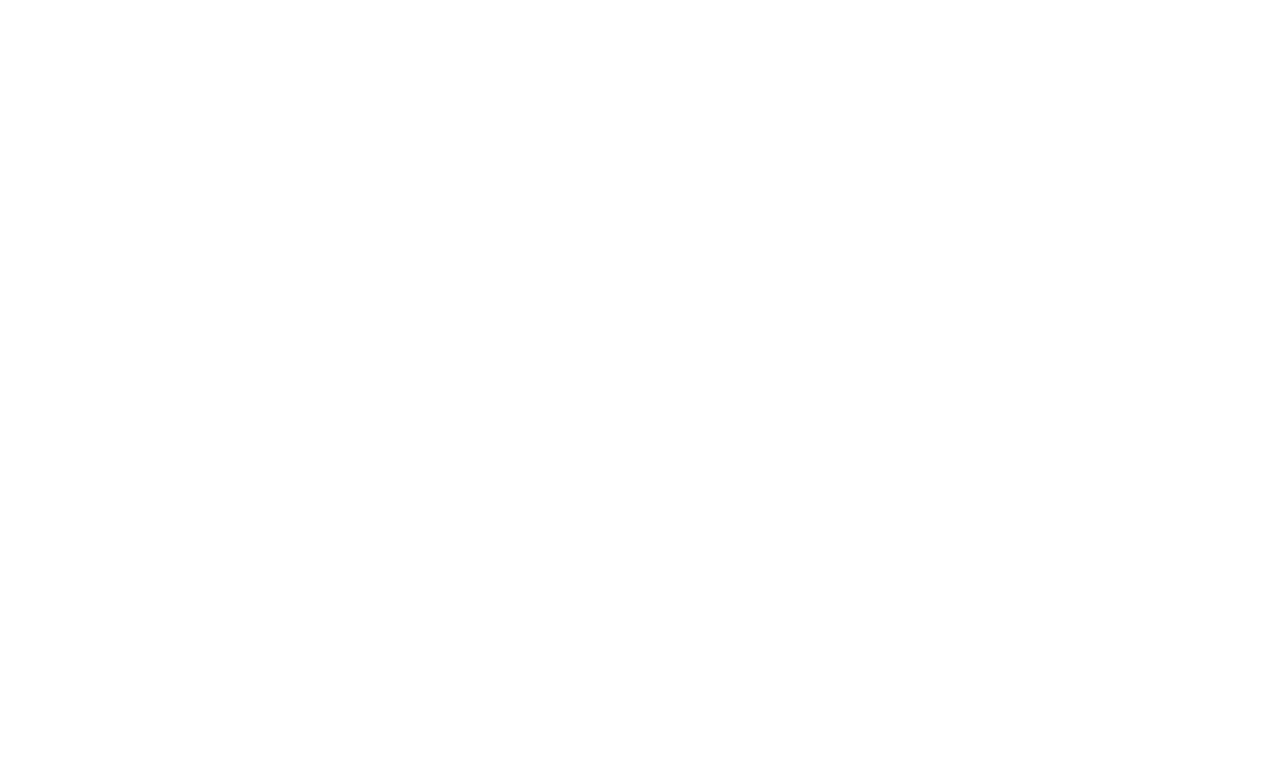
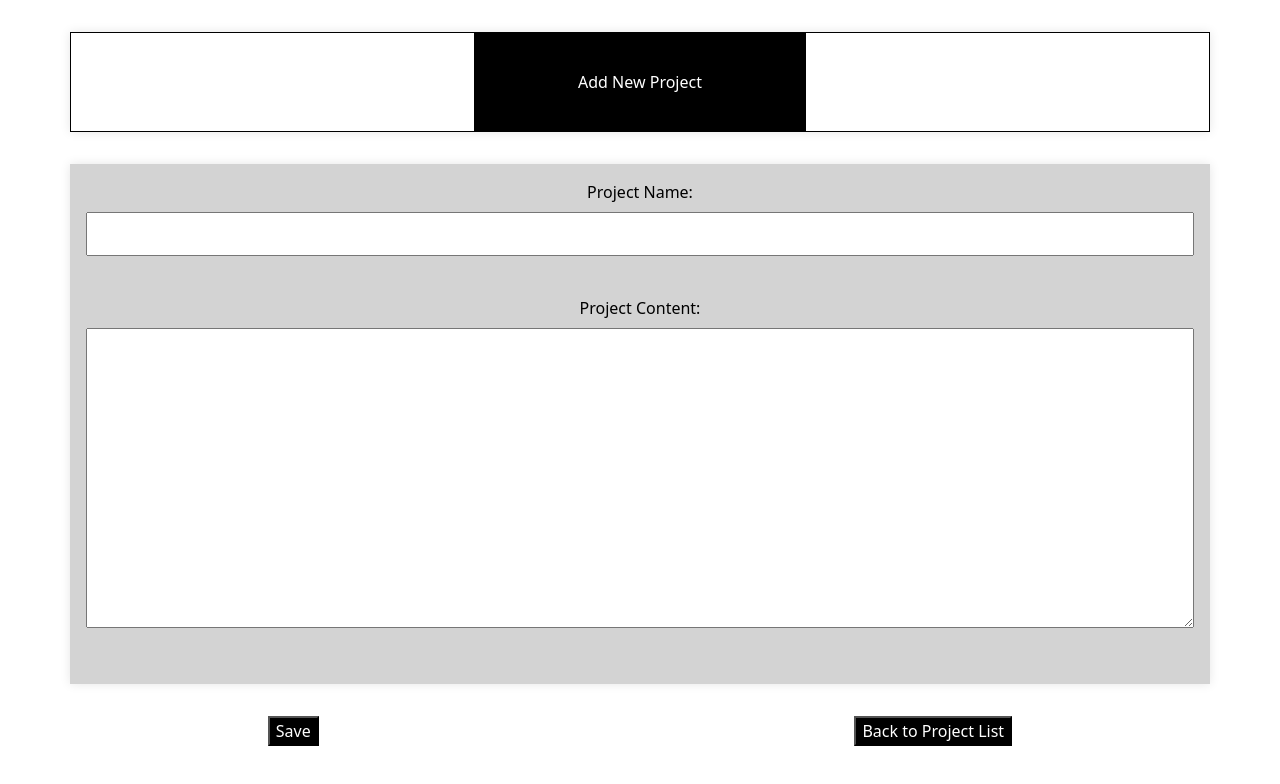
Before and after one commit to beyond-sw-camp/be04-2nd-if-1OR1-Tempository-Front, a Vue app: page /add-project in a window 1280 px wide. Before the commit this address had no page. Shown: the top 784 px of the page. Built offline with nearby package versions, Linux system fonts and the light colour scheme.

Commit message:
feat(project) : 프로젝트 추가 기능 추가 및 버튼, 경로 추가

```diff
--- a/src/router/index.js
+++ b/src/router/index.js
@@ -16,6 +16,7 @@
 import ProjectList from '@/views/projectList/ProjectList.vue'
 import Project from '@/views/project/Project.vue'
 import EditMyInfo from '@/views/mypage/EditMyInfo.vue';
+import AddProject from '@/views/projectList/AddProject.vue';
 
 const router = createRouter({
   history: createWebHistory(),
@@ -35,6 +36,9 @@
       {
         path: '/who-am-i',
         component: MyPage
+      },      {
+        path: '/add-project',
+        component: AddProject
       },
 
       {
--- a/src/views/project/Header.vue
+++ b/src/views/project/Header.vue
@@ -18,6 +18,7 @@
         border: 1px solid black;
         margin-top: 30px;
         margin-bottom: 30px;
+        background-color: white !important
     }
 
     .project {
--- /dev/null
+++ b/src/views/projectList/AddProject.vue
@@ -0,0 +1,107 @@
+<template>
+    <Header>Add New Project</Header>
+
+    <div class="container">
+      <form @submit.prevent="addProject">
+        <label for="projectName">Project Name:</label>
+        <input type="text" id="projectName" v-model="projectName">
+        <br>
+        <label for="projectContent">Project Content:</label>
+        <textarea id="projectContent" v-model="projectContent"></textarea>
+        <br>
+      </form>
+    </div>
+            <div class="button">
+            <button class="back-btn" type="submit">Save</button>
+            <button class="back-btn" @click="backToProjectList">Back to Project List</button>
+        </div>
+  </template>
+
+  <script setup>
+  import axios from 'axios';
+  import { ref } from 'vue';
+  import { useRouter } from 'vue-router';
+  import Header from '../project/Header.vue';
+
+  const router = useRouter();
+
+  const projectName = ref('');
+  const projectContent = ref('');
+
+  async function addProject() {
+    try {
+      const response = await axios.post('http://localhost:9500/project/add', {
+        name: projectName.value,
+        content: projectContent.value,
+      });
+      console.log('새로운 프로젝트가 성공적으로 추가되었습니다.', response.data);
+      router.push('/projectlist'); // 프로젝트 추가 후 프로젝트 리스트 페이지로 이동
+    } catch (error) {
+      console.error('프로젝트 추가 중 오류가 발생했습니다.', error);
+    }
+  }
+
+  function backToProjectList() {
+        router.push('/projectList');
+       }
+  </script>
+
+  <style scoped>
+  .Header {
+    background-color: white;
+  }
+  .container {
+    margin: 2rem auto;
+    padding: 1rem;
+    background-color: lightgray;
+    box-shadow: 0 0 10px rgba(0, 0, 0, 0.1);
+    color: black;
+  }
+
+  .container h2 {
+    text-align: center;
+    margin-bottom: 1rem;
+  }
+
+  .container form {
+    display: flex;
+    flex-direction: column;
+    align-items: center;
+  }
+
+  .container form label {
+    margin-bottom: 0.5rem;
+  }
+
+  .container form input,
+  .container form textarea {
+    width: 100%;
+    padding: 0.5rem;
+    margin-bottom: 1rem;
+  }
+
+  .container form button {
+    background-color: #333;
+    color: #fff;
+    border: none;
+    padding: 0.5rem 1rem;
+    cursor: pointer;
+  }
+
+  .container form button:hover {
+    background-color: #555;
+  }
+  .container form textarea {
+  height: 300px; /* 텍스트 박스의 높이를 조절합니다. */
+  }
+  .button {
+
+    display: flex;
+    justify-content: space-around;
+
+  }
+  .back-btn {
+    background-color: black;
+    color: white;
+  }
+  </style>
--- a/src/views/projectList/Header.vue
+++ b/src/views/projectList/Header.vue
@@ -8,6 +8,7 @@
     <div class="buttons">
       <button class="who-am-i" @click="goToMyPage()">My Page</button>
       <button class="logout" @click="logout()">Log Out</button>
+      <button class="add-project" @click="goToAddProject()">Add Project</button>
     </div>
   </div>
   <br>
@@ -32,6 +33,11 @@
   router.push('/')
 }
 
+
+function goToAddProject() {
+  router.push('/add-project');
+}
+
 </script>
 
 <style scoped>
@@ -48,6 +54,16 @@
 }
 
 button.logout {
+  background-color: gray;
+  color: azure;
+  border: 1px solid black;
+  padding: 15px 30px;
+  font-size: 15px;
+  text-decoration: none;
+  display: inline-block;
+  shape-margin: 5%;
+}
+button.add-project {
   background-color: gray;
   color: azure;
   border: 1px solid black;
```
